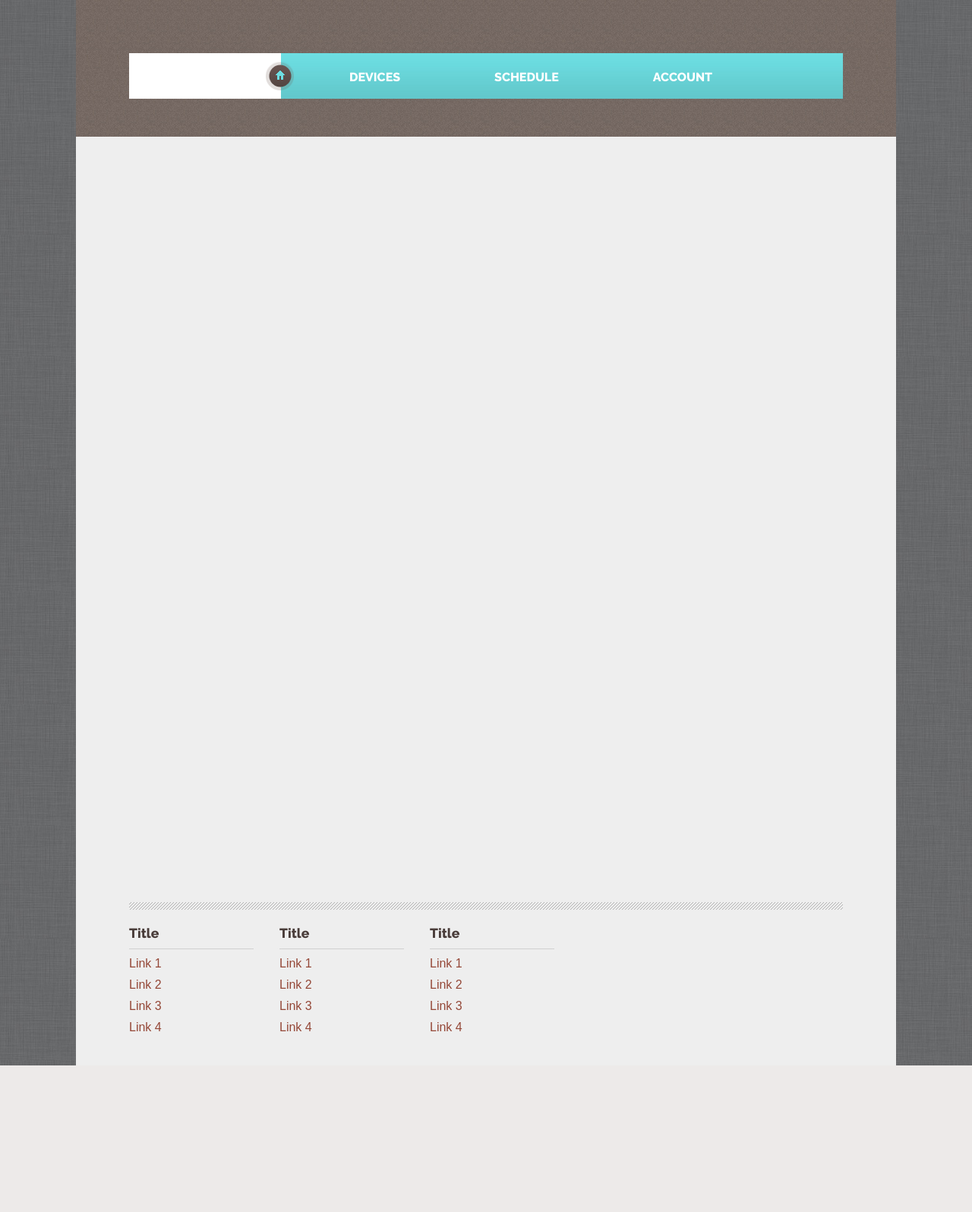
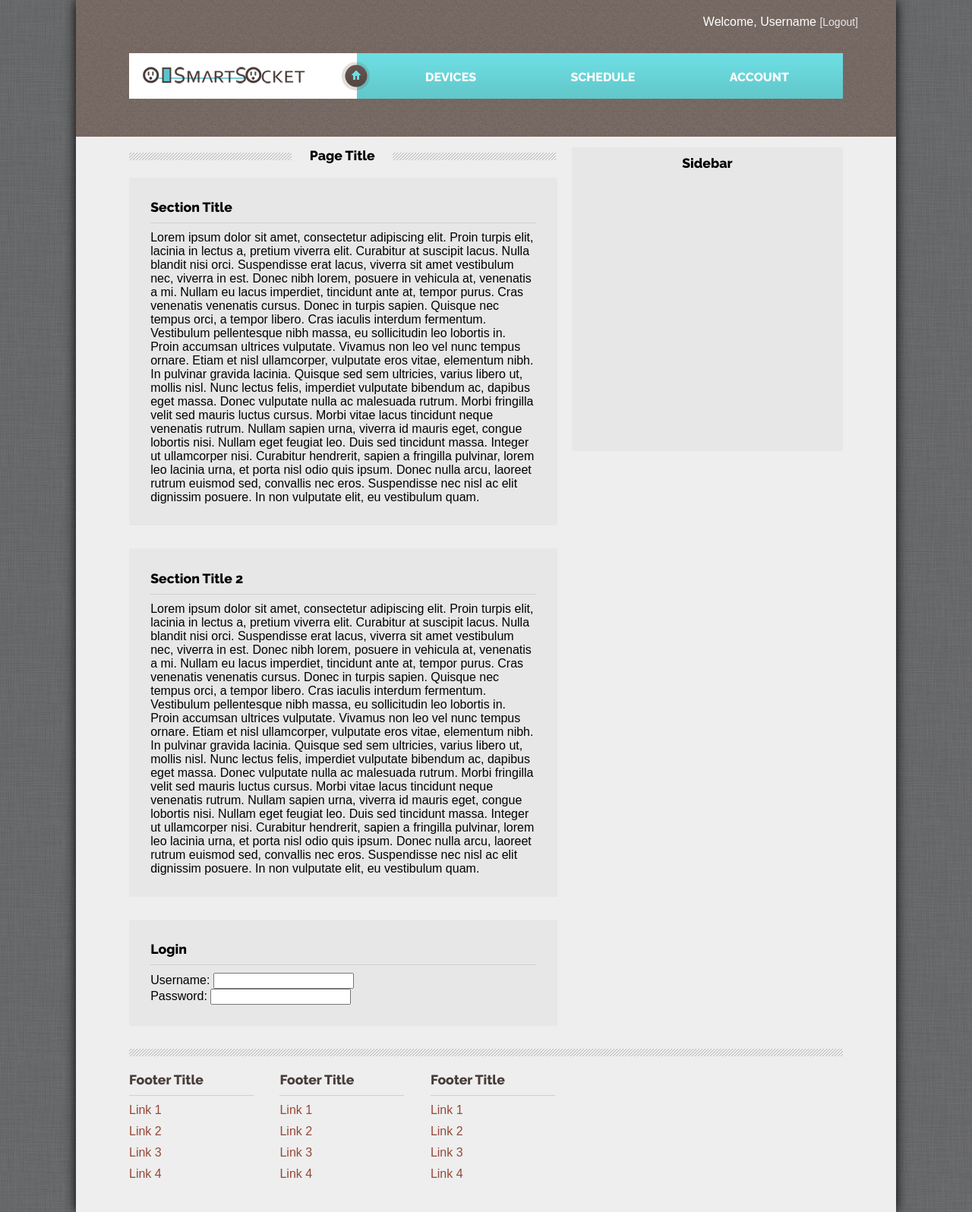
Before and after one commit to abell25/SmartSocket, a PHP site: page /mockup/index.html in a window 1280 px wide. Shown: the whole page at 76% size. Before the commit the page ends 1403 px from the top, so only its background shows below. Run offline with PHP 8.4, Linux system fonts and the light colour scheme.

Commit message:
Updated template

```diff
--- a/mockup/css/style.css
+++ b/mockup/css/style.css
@@ -1,16 +1,17 @@
 body {
+	font-family: Arial, sans-serif;
 	margin:0px;
 	padding:0px;
 	background:url(images/background-pattern.jpg) top left;
 }
 
 a {
-	font-family: Arial, sans-serif;
 	text-decoration:none;
 }
 
-ul {
-	list-style:none;
+p {
+	margin:0;
+	padding:0;
 }
 
 h1 {
@@ -21,11 +22,16 @@ h1 {
 	padding:0;
 }
 
+ul {
+	list-style:none;
+}
+
 #wrapper {
 	width:1080px;
 	margin:0 auto;
 	padding:0px;
 	background:#eeeeee;
+	box-shadow:0 0 15px #000000;
 }
 
 #header {
@@ -33,6 +39,23 @@ h1 {
 	height:180px;
 	display:inline-block;
 	background:url(images/background-header.jpg) repeat-x top left;
+}
+
+#welcome {
+	float:right;
+	margin:20px 50px 0 0;
+}
+
+#welcome p {
+	display:inline;
+	font-size:16px;
+	color:#ffffff;
+}
+
+#welcome a {
+	font-size:14px;
+	display:inline;
+	color:#e8e7e8;
 }
 
 #navbar {
@@ -44,8 +67,11 @@ h1 {
 }
 
 #logo {
-	width:200px;
+	width:300px;
+	height:58px;
 	float:left;
+	background:url(images/logo.png) no-repeat;
+	margin-top:2px;
 }
 
 #home {
@@ -54,7 +80,7 @@ h1 {
 	background:url(images/home-icon.png);
 	position:absolute;
 	top:10px;
-	left:180px;
+	left:280px;
 }
 
 #home:hover {
@@ -62,7 +88,7 @@ h1 {
 }
 
 #navigation {
-	width:740px;
+	width:640px;
 	height:60px;
 	float:right;
 	background:url(images/navbar-blue.jpg) repeat-x top right;
@@ -96,9 +122,59 @@ h1 {
 
 #content {
 	width:940px;
-	height:1000px;
 	margin:0 70px 0 70px;
 	display:inline-block;
+}
+
+#main {
+	width:60%;
+	height:inherit;
+	display:inline-block;
+}
+
+#content-title {
+	width:100%;
+	height:30px;
+	display:inline-block;
+	margin:10px 0 10px 0;
+}
+
+#content-title h1 {
+	width:22%;
+	display:inline-block;
+	text-align:center;
+	margin:0;
+	padding:0;
+}
+
+#left-separator,
+#right-separator {
+	width:38%;
+	display:inline-block;
+	margin:0;
+	padding:0;
+}
+
+#sidebar {
+	width:38%;
+	height:400px;
+	display:inline-block;
+	float:right;
+	margin-top:10px;
+	background:#e8e7e8;
+}
+
+#sidebar h1 {
+	margin:10px 0 10px 0;
+	text-align:center;
+}
+
+.content-section {
+	width:90%;
+	padding:5% 5% 5% 5%;
+	display:inline-block;
+	margin-bottom:30px;
+	background:#e8e7e8;
 }
 
 #footer {
@@ -109,17 +185,16 @@ h1 {
 	display:inline-block;
 }
 
-.section-separator {
-	width:940px;
+.separator {
 	height:10px;
 	background:url(images/separator.jpg) repeat-x left;
 	margin-bottom:20px;
 }
 
 .link-separator {
-	width:164px;
+	width:100%;
 	height:1px;
-	background:url(images/link-separator.jpg);
+	background:url(images/link-separator.jpg) repeat-x;
 	margin:10px 0 10px 0;
 }
 
--- a/mockup/index.html
+++ b/mockup/index.html
@@ -8,23 +8,60 @@
 <body>
 <div id="wrapper">
 	<div id="header">
+		<div id="welcome">
+			<p>Welcome, Username</p>
+			<a href="logout" title="Logout">[Logout]</a>
+		</div>
 		<div id="navbar">
 			<div id="logo"></div>
 			<a href="index.html" title="Home" id="home"></a>
-			<div id="navigation">
+			<nav id="navigation">
 				<ul>
 					<li><a href="devices.html" title="Devices">Devices</a></li>
 					<li><a href="schedule.html" title="Schedule">Schedule</a></li>
 					<li><a href="account.html" title="Account">Account</a></li>
 				</ul>
+			</nav>
+		</div>
+	</div>
+	<div id="content">
+		<div id="main">
+			<div id="content-title">
+				<div id="left-separator" class="separator"></div>
+				<h1>Page Title</h1>
+				<div id="right-separator" class="separator"></div>
+			</div>
+			<div class="content-section">
+				<h1>Section Title</h1>
+				<div class="link-separator"></div>
+				<p>Lorem ipsum dolor sit amet, consectetur adipiscing elit. Proin turpis elit, lacinia in lectus a, pretium viverra elit. Curabitur at suscipit lacus. Nulla blandit nisi orci. Suspendisse erat lacus, viverra sit amet vestibulum nec, viverra in est. Donec nibh lorem, posuere in vehicula at, venenatis a mi. Nullam eu lacus imperdiet, tincidunt ante at, tempor purus. Cras venenatis venenatis cursus. Donec in turpis sapien. Quisque nec tempus orci, a tempor libero. Cras iaculis interdum fermentum. Vestibulum pellentesque nibh massa, eu sollicitudin leo lobortis in. Proin accumsan ultrices vulputate. Vivamus non leo vel nunc tempus ornare.
+
+Etiam et nisl ullamcorper, vulputate eros vitae, elementum nibh. In pulvinar gravida lacinia. Quisque sed sem ultricies, varius libero ut, mollis nisl. Nunc lectus felis, imperdiet vulputate bibendum ac, dapibus eget massa. Donec vulputate nulla ac malesuada rutrum. Morbi fringilla velit sed mauris luctus cursus. Morbi vitae lacus tincidunt neque venenatis rutrum. Nullam sapien urna, viverra id mauris eget, congue lobortis nisi. Nullam eget feugiat leo. Duis sed tincidunt massa. Integer ut ullamcorper nisi. Curabitur hendrerit, sapien a fringilla pulvinar, lorem leo lacinia urna, et porta nisl odio quis ipsum. Donec nulla arcu, laoreet rutrum euismod sed, convallis nec eros. Suspendisse nec nisl ac elit dignissim posuere. In non vulputate elit, eu vestibulum quam.</p>
+			</div>
+			<div class="content-section">
+				<h1>Section Title 2</h1>
+				<div class="link-separator"></div>
+				<p>Lorem ipsum dolor sit amet, consectetur adipiscing elit. Proin turpis elit, lacinia in lectus a, pretium viverra elit. Curabitur at suscipit lacus. Nulla blandit nisi orci. Suspendisse erat lacus, viverra sit amet vestibulum nec, viverra in est. Donec nibh lorem, posuere in vehicula at, venenatis a mi. Nullam eu lacus imperdiet, tincidunt ante at, tempor purus. Cras venenatis venenatis cursus. Donec in turpis sapien. Quisque nec tempus orci, a tempor libero. Cras iaculis interdum fermentum. Vestibulum pellentesque nibh massa, eu sollicitudin leo lobortis in. Proin accumsan ultrices vulputate. Vivamus non leo vel nunc tempus ornare.
+
+Etiam et nisl ullamcorper, vulputate eros vitae, elementum nibh. In pulvinar gravida lacinia. Quisque sed sem ultricies, varius libero ut, mollis nisl. Nunc lectus felis, imperdiet vulputate bibendum ac, dapibus eget massa. Donec vulputate nulla ac malesuada rutrum. Morbi fringilla velit sed mauris luctus cursus. Morbi vitae lacus tincidunt neque venenatis rutrum. Nullam sapien urna, viverra id mauris eget, congue lobortis nisi. Nullam eget feugiat leo. Duis sed tincidunt massa. Integer ut ullamcorper nisi. Curabitur hendrerit, sapien a fringilla pulvinar, lorem leo lacinia urna, et porta nisl odio quis ipsum. Donec nulla arcu, laoreet rutrum euismod sed, convallis nec eros. Suspendisse nec nisl ac elit dignissim posuere. In non vulputate elit, eu vestibulum quam.</p>
+			</div>
+			<div class="content-section">
+				<h1>Login</h1>
+				<div class="link-separator"></div>
+				<form>
+					Username: <input type="text" name="username"><br>
+					Password: <input type="password" name="psswrd">
+				</form>
 			</div>
 		</div>
+		<div id="sidebar">
+			<h1>Sidebar</h1>
+		</div>
 	</div>
-	<div id="content"></div>
 	<div id="footer">
-		<div class="section-separator"></div>
+		<div class="separator"></div>
 		<div class="link-section">
-			<h1>Title</h1>
+			<h1>Footer Title</h1>
 			<div class="link-separator"></div>
 			<ul>
 				<li><a href="link1" title="Link 1">Link 1</a></li>
@@ -34,7 +71,7 @@
 			</ul>
 		</div>
 		<div class="link-section">
-			<h1>Title</h1>
+			<h1>Footer Title</h1>
 			<div class="link-separator"></div>
 			<ul>
 				<li><a href="link1" title="Link 1">Link 1</a></li>
@@ -44,7 +81,7 @@
 			</ul>
 		</div>
 		<div class="link-section">
-			<h1>Title</h1>
+			<h1>Footer Title</h1>
 			<div class="link-separator"></div>
 			<ul>
 				<li><a href="link1" title="Link 1">Link 1</a></li>
```
Also changed, not shown: mockup/css/images/logo.png (added).
